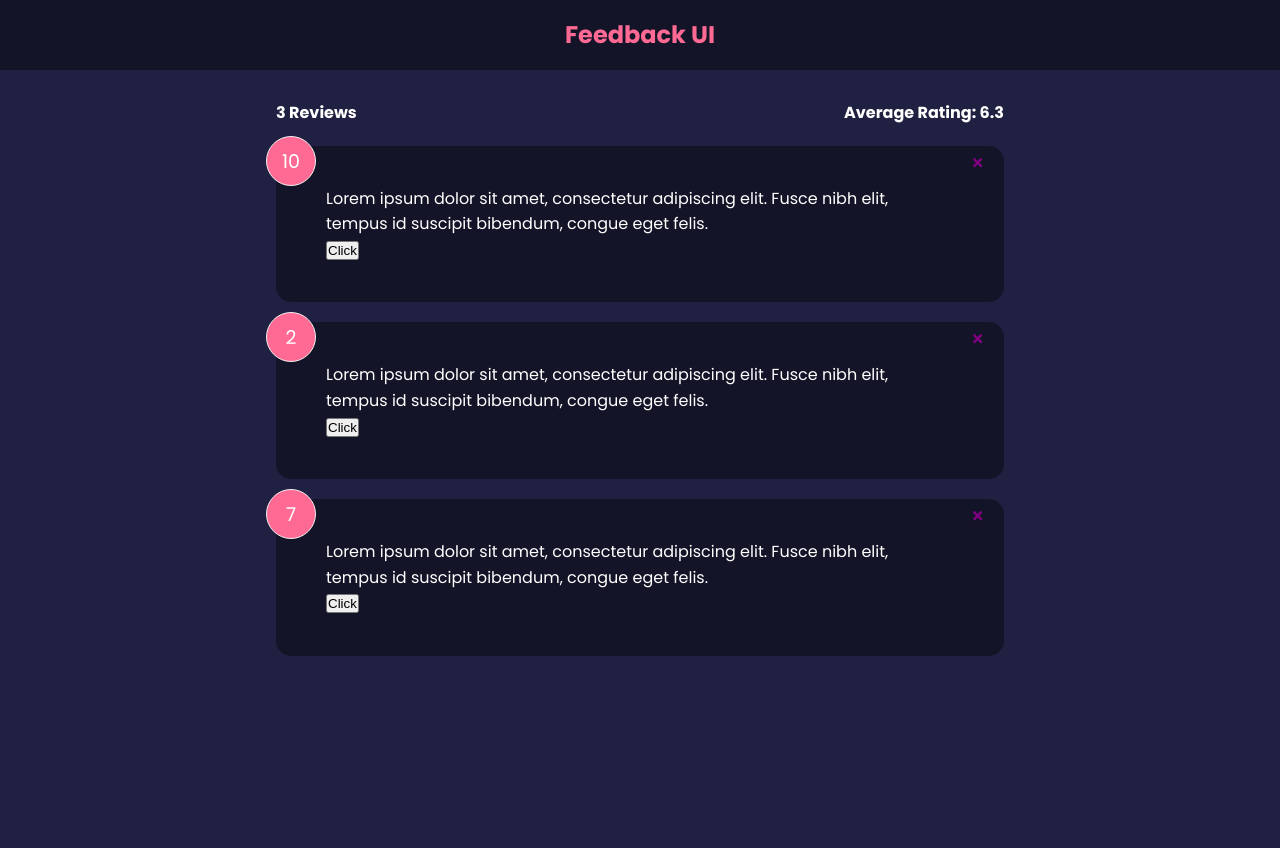
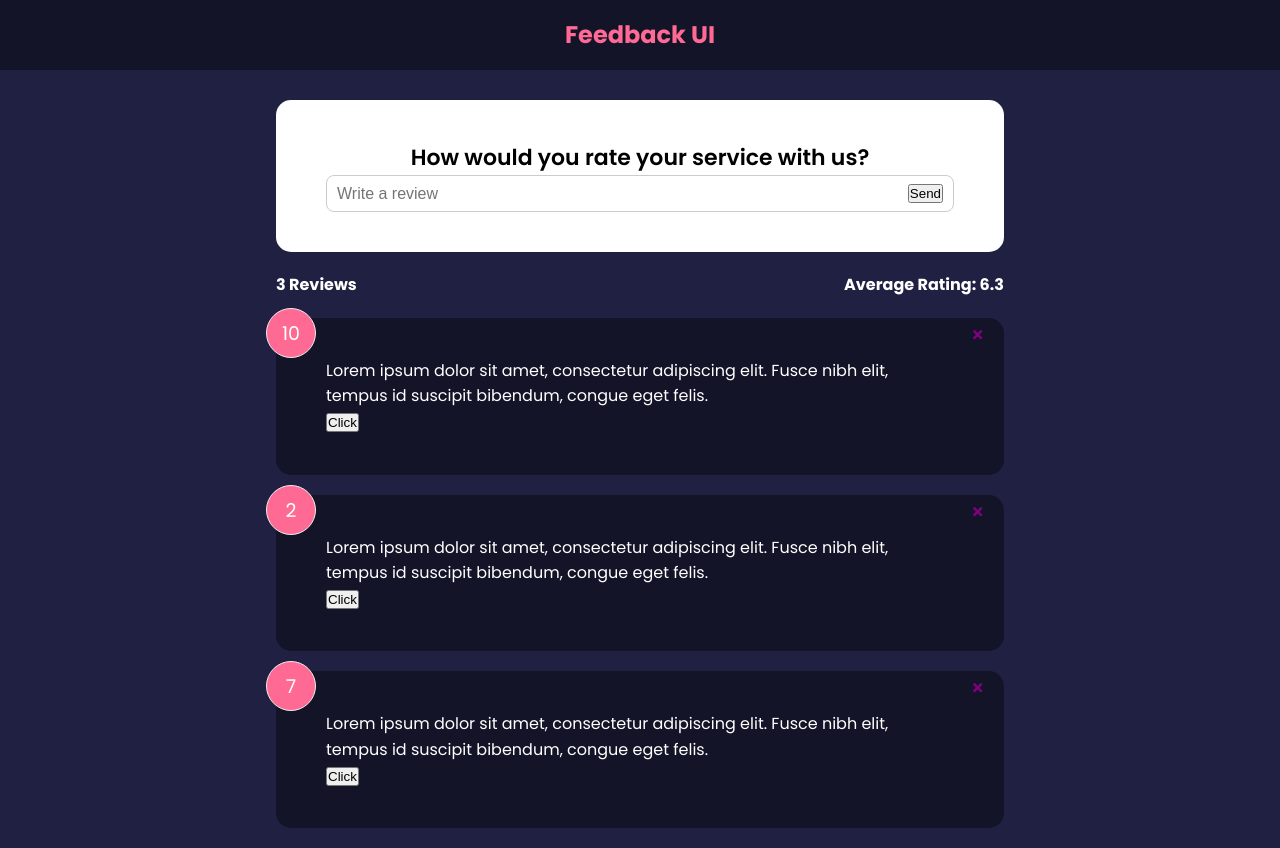
Before and after one commit to kristjanhollo/Feedback-UI, a React (Create React App) app: page / in a window 1280 px wide. Before the commit the page ends 800 px from the top, so only its background shows below. Built offline with nearby package versions, Linux system fonts and the light colour scheme.

Commit message:
[add] - Add FeedBackForm.js

```diff
--- a/src/App.js
+++ b/src/App.js
@@ -4,6 +4,7 @@
 import FeedbackList from "./components/FeedbackList";
 import {useState} from "react";
 import FeedbackStats from "./components/FeedbackStats";
+import FeedBackForm from "./components/FeedBackForm";
 
 // function App() {
 //     return (
@@ -32,9 +33,9 @@
             <Header/>
 
             <div className="container">
+                <FeedBackForm />
                 <FeedbackStats feedback={feedback}/>
-                <FeedbackList feedback={feedback}
-                              handleDelete={deleteFeedBack}/>
+                <FeedbackList feedback={feedback} handleDelete={deleteFeedBack}/>
             </div>
         </>
     )
--- /dev/null
+++ b/src/components/FeedBackForm.js
@@ -0,0 +1,25 @@
+import { useState} from "react";
+import Card from './shared/Card'
+
+
+function FeedBackForm() {
+    const [text, setText] = useState('')
+
+    const handleTextChange = (e) => {
+        setText(e.target.value);
+
+    }
+
+    return <Card>
+        <form>
+            <h2>How would you rate your service with us?</h2>
+            <div className="input-group">
+                <input onChange={handleTextChange} type="text" value={text} placeholder='Write a review'/>
+                <button type="submit">Send</button>
+            </div>
+        </form>
+    </Card>
+
+}
+
+export default FeedBackForm
```
